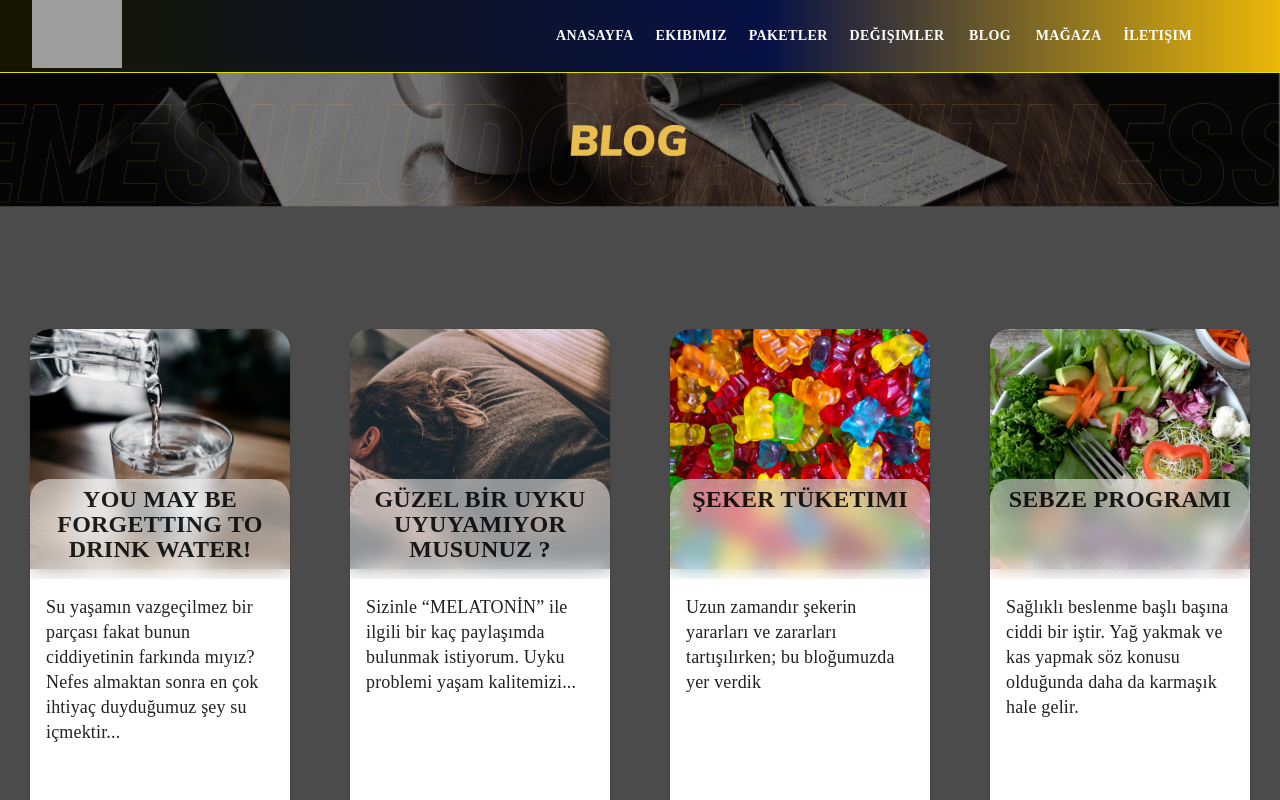
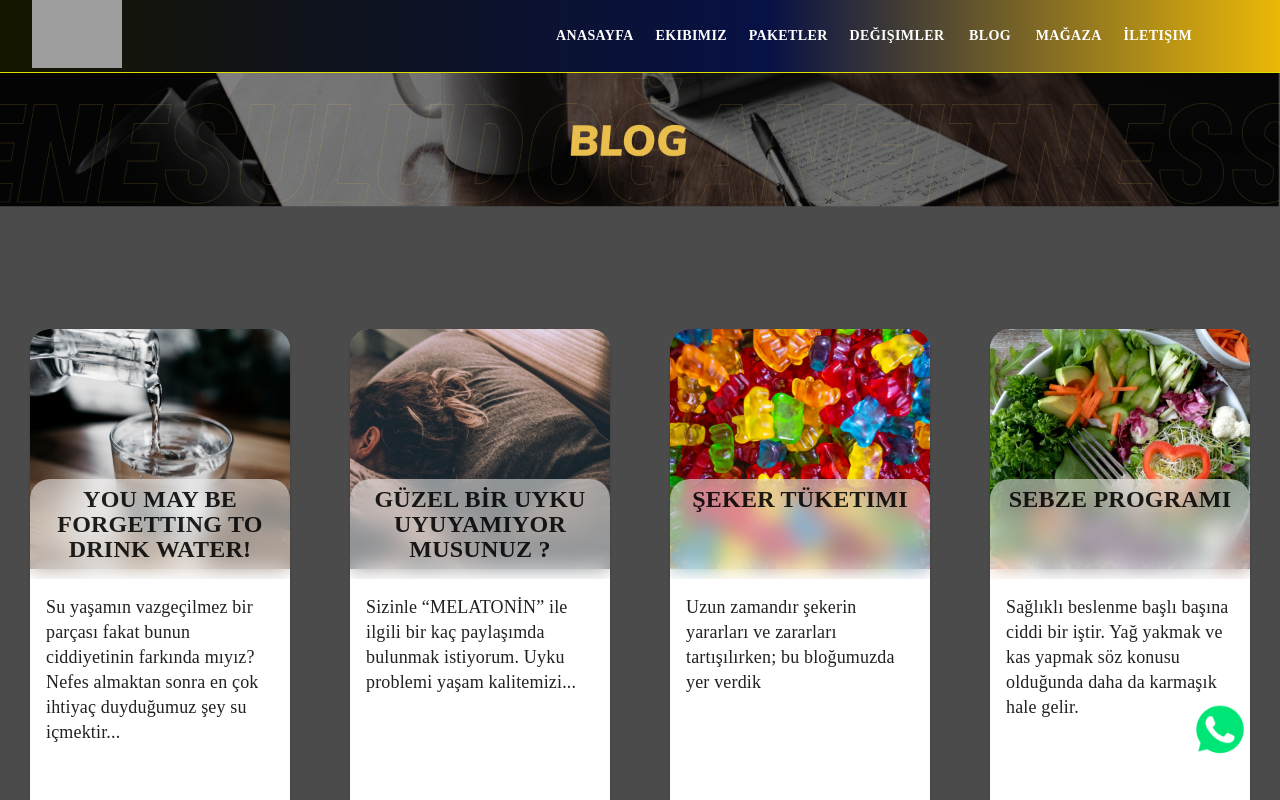
Before and after one commit to zcaymaz/Beegym, a React (Create React App) app in the folder client/: page /blog in a window 1280 px wide. Shown: the top 800 px of the page. Built offline with nearby package versions, Linux system fonts and the light colour scheme; grey boxes are pictures that could not be loaded; a web font is replaced by a local one.

Commit message:
Whatsapp Script Developed.

```diff
--- a/client/src/App.js
+++ b/client/src/App.js
@@ -3,6 +3,7 @@ import {BrowserRouter as HashRouter, Route, Routes } from 'react-router-dom'
 import Navbar from './components/common/Navbar';
 import Footer from './components/common/Footer';
 import './styles/global.scss'
+import Whatsapp from './components/common/Whatsapp';
 
 const loading = (
   <div className="pt-3 text-center">
@@ -23,6 +24,7 @@ class App extends Component {
       <HashRouter>
         <Suspense fallback={loading}>
         <Navbar/>
+        <Whatsapp />
           <Routes>
             {/* <Route exact path="/about" name="About Page" element={<About />} /> */}
             <Route exact path="*" name="Home Page" element={<Home />} />
@@ -33,6 +35,7 @@ class App extends Component {
           </Routes>
         </Suspense>
         <Footer />
+
       </HashRouter>
     )
   }
--- /dev/null
+++ b/client/src/components/common/Whatsapp.js
@@ -0,0 +1,19 @@
+import React from 'react'
+import {   Link, CardMedia } from '@mui/material'
+
+
+const Whatsapp = () => {
+    return (
+        <>
+            <Link href="https://api.whatsapp.com/send?phone=905339170698">
+            <CardMedia
+            component="img"
+            image={require('../../images/whatsapp.png')}
+            className='WhatsappIcon'
+            />
+            </Link>
+        </>
+    )
+}
+
+export default Whatsapp
--- a/client/src/images/index.js
+++ b/client/src/images/index.js
@@ -9,6 +9,7 @@ import home from './home.png'
 import images from './images.png'
 import Logojpeg from './Logo-jpg.jpg'
 import Logopng from './Logo-png.png'
+import weare from './weare.png'
 
 
 export {
@@ -23,4 +24,5 @@ export {
     images,
     Logojpeg,
     Logopng,
+    weare
 }
--- a/client/src/styles/global.scss
+++ b/client/src/styles/global.scss
@@ -135,3 +135,20 @@
 .blogCardData {
     background-color: #4B4B4B !important;
 }
+
+.WhatsappIcon {
+    height: 60px;
+    width:60px !important;
+    color:green;
+    bottom: 40px;
+    z-index:100;
+    position: fixed;
+    right: 30px;
+}
+
+@media (max-width:600px) {
+    .WhatsappIcon{
+        width: 40px !important;
+        height: 40px !important;
+    }
+}
```
Also changed, not shown: client/src/images/weare.png (added), client/src/images/whatsapp.png (added).
